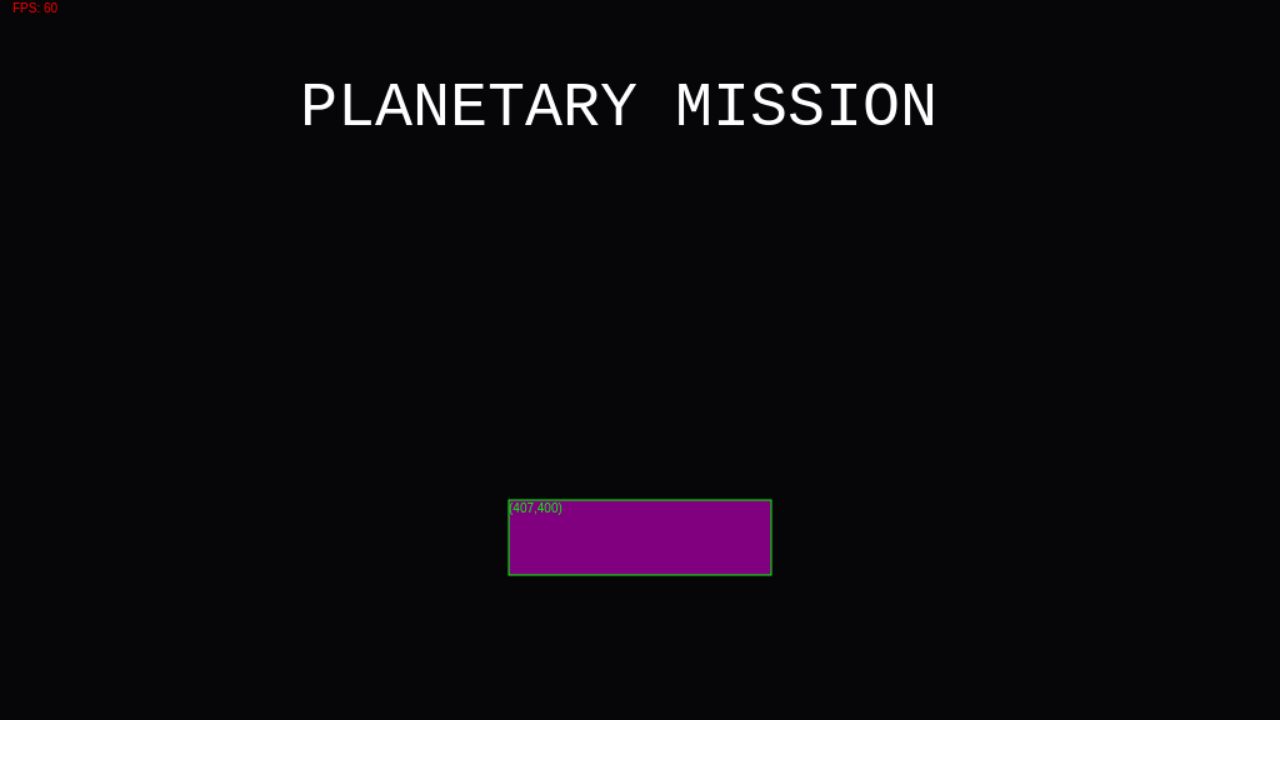
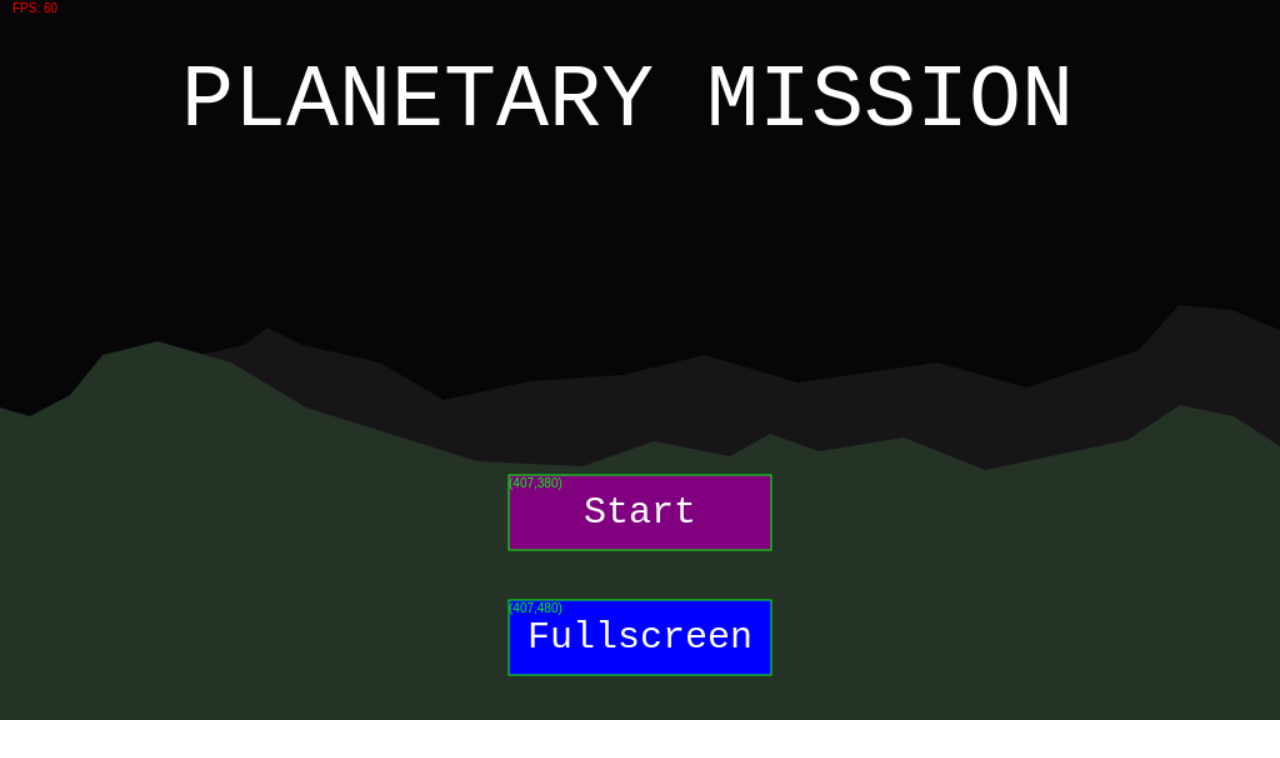
Before and after one commit to satanas/predestine, a plain HTML site: page index.html in a window 1280 px wide. Drawn offline with Linux system fonts and the light colour scheme.

Commit message:
Adding mountains and buttons

```diff
--- a/index.html
+++ b/index.html
@@ -3,6 +3,7 @@
 <head>
   <title>Pandemia</title>
   <link rel="stylesheet" href="style.css"/>
+  <meta name="viewport" content="width=device-width, initial-scale=1, maximum-scale=1, user-scalable=0"/>
 </head>
 <body>
   <canvas id="c" width="1024" height="576"></canvas>
--- a/js/engine/core/init.js
+++ b/js/engine/core/init.js
@@ -73,6 +73,16 @@ function resizeCanvas(canvas, w, h, t) {
   canvas.style.height = h + 'px';
 }
 
+function goFullscreen() {
+  if ($.canvas.requestFullScreen) {
+    $.canvas.requestFullScreen();
+  } else if ($.canvas.webkitRequestFullScreen) {
+    $.canvas.webkitRequestFullScreen();
+  } else if ($.canvas.mozRequestFullScreen) {
+    $.canvas.mozRequestFullScreen();
+  }
+}
+
 // Request Animation Frame
 raf = W.requestAnimationFrame ||
   W.webkitRequestAnimationFrame ||
--- a/js/scenes/menu.js
+++ b/js/scenes/menu.js
@@ -5,8 +5,10 @@ class MenuScene extends Scene {
     this.titleY = 100;
     this.transition = false;
     this.intro = 0;
-    this.startBtn = new StartButton(0, 400, this.goTo.bind(this));
-    this.font = new TextRenderer('monospace', '#fff', 50);
+    this.startBtn = new MenuButton(0, 380, 'Start', 'purple', this.goTo.bind(this));
+    this.fullScreenBtn = new MenuButton(0, 480, 'Fullscreen', 'blue', goFullscreen);
+    this.font = new TextRenderer('monospace', '#fff', 70);
+    this.mountains = new Mountains();
   }
 
   startTransition() {
@@ -14,7 +16,7 @@ class MenuScene extends Scene {
   }
 
   goTo() {
-    $.scenemng.load(LevelSelectionScene);
+    //$.scenemng.load(LevelSelectionScene);
   }
 
   update() {
@@ -35,21 +37,26 @@ class MenuScene extends Scene {
   render() {
     $.cam.clear('#060608');
 
+    $.ctx.drawImage(this.mountains.canvas, 0, 0, $.vw, $.vh);
 
     if (this.intro) {
       this.intro.render();
     } else {
-      this.font.render($.ctx, 'PLANETARY MISSION', 240, this.titleY);
+      this.font.render($.ctx, 'PLANETARY MISSION', 145, this.titleY);
       $.cam.render(this.startBtn);
+      $.cam.render(this.fullScreenBtn);
     }
   }
 }
 
-class StartButton extends UIButton {
-  constructor(x, y, cb) {
+class MenuButton extends UIButton {
+  constructor(x, y, text, color, cb) {
     super(x, y, 210, 60);
     this.x = ($.vw - this.w) / 2;
     this.cb = cb;
+    this.color = color || 'purple';
+    this.text = text;
+    this.font = new TextRenderer('monospace', '#fff', 30);
   }
 
   onClick() {
@@ -58,22 +65,69 @@ class StartButton extends UIButton {
 
   render(rect) {
     $.ctx.save();
-    $.ctx.fillStyle = 'purple';
+    $.ctx.fillStyle = this.color;
     $.ctx.fillRect(rect.x, rect.y, this.w, this.h);
-    //$.txt.render($.ctx, 'START', rect.x + 58, rect.y + 16, '#fff', 16);
+    this.font.render($.ctx, this.text, rect.x + (this.w - (18 * this.text.length)) / 2, rect.y + 38);
     $.ctx.restore();
   }
 }
 
 class Mountains {
-  constructor(points) {
-    this.points = points
-
+  constructor() {
     this.canvas = $.canvas.create($.vw, $.vh);
     this.ctx = this.canvas.getContext('2d');
 
     //181715
-    this.ctx.fillStyle = '#473a41';
+    //this.ctx.fillStyle = '#473a41';
+    // TODO: drawPoints method that receives an array of points
+    this.ctx.fillStyle = '#171518';
+    this.ctx.beginPath();
+    this.ctx.moveTo(0, 576);
+    this.ctx.lineTo(159, 284);
+    this.ctx.lineTo(195, 276);
+    this.ctx.lineTo(214, 262);
+    this.ctx.lineTo(242, 276);
+    this.ctx.lineTo(304, 290);
+    this.ctx.lineTo(355, 320);
+    this.ctx.lineTo(423, 305);
+    this.ctx.lineTo(497, 300);
+    this.ctx.lineTo(564, 284);
+    this.ctx.lineTo(638, 306);
+    this.ctx.lineTo(750, 290);
+    this.ctx.lineTo(821, 310);
+    this.ctx.lineTo(911, 280);
+    this.ctx.lineTo(943, 244);
+    this.ctx.lineTo(986, 248);
+    this.ctx.lineTo(1024, 264);
+    this.ctx.lineTo(1024, 576);
+    this.ctx.lineTo(0, 576);
+    this.ctx.fill();
+
+    this.ctx.fillStyle = '#253326';
+    this.ctx.beginPath();
+    this.ctx.moveTo(0, 576);
+    this.ctx.lineTo(0, 326);
+    this.ctx.lineTo(24, 333);
+    this.ctx.lineTo(56, 316);
+    this.ctx.lineTo(82, 284);
+    this.ctx.lineTo(126, 273);
+    this.ctx.lineTo(185, 290);
+    this.ctx.lineTo(245, 326);
+    this.ctx.lineTo(382, 369);
+    this.ctx.lineTo(466, 373);
+    this.ctx.lineTo(523, 353);
+    this.ctx.lineTo(584, 365);
+    this.ctx.lineTo(616, 347);
+    this.ctx.lineTo(655, 361);
+    this.ctx.lineTo(723, 350);
+    this.ctx.lineTo(788, 376);
+    this.ctx.lineTo(902, 352);
+    this.ctx.lineTo(944, 324);
+    this.ctx.lineTo(987, 333);
+    this.ctx.lineTo(1024, 357);
+    this.ctx.lineTo(1024, 576);
+    this.ctx.lineTo(0, 576);
+    this.ctx.fill();
 
   }
 }
```
